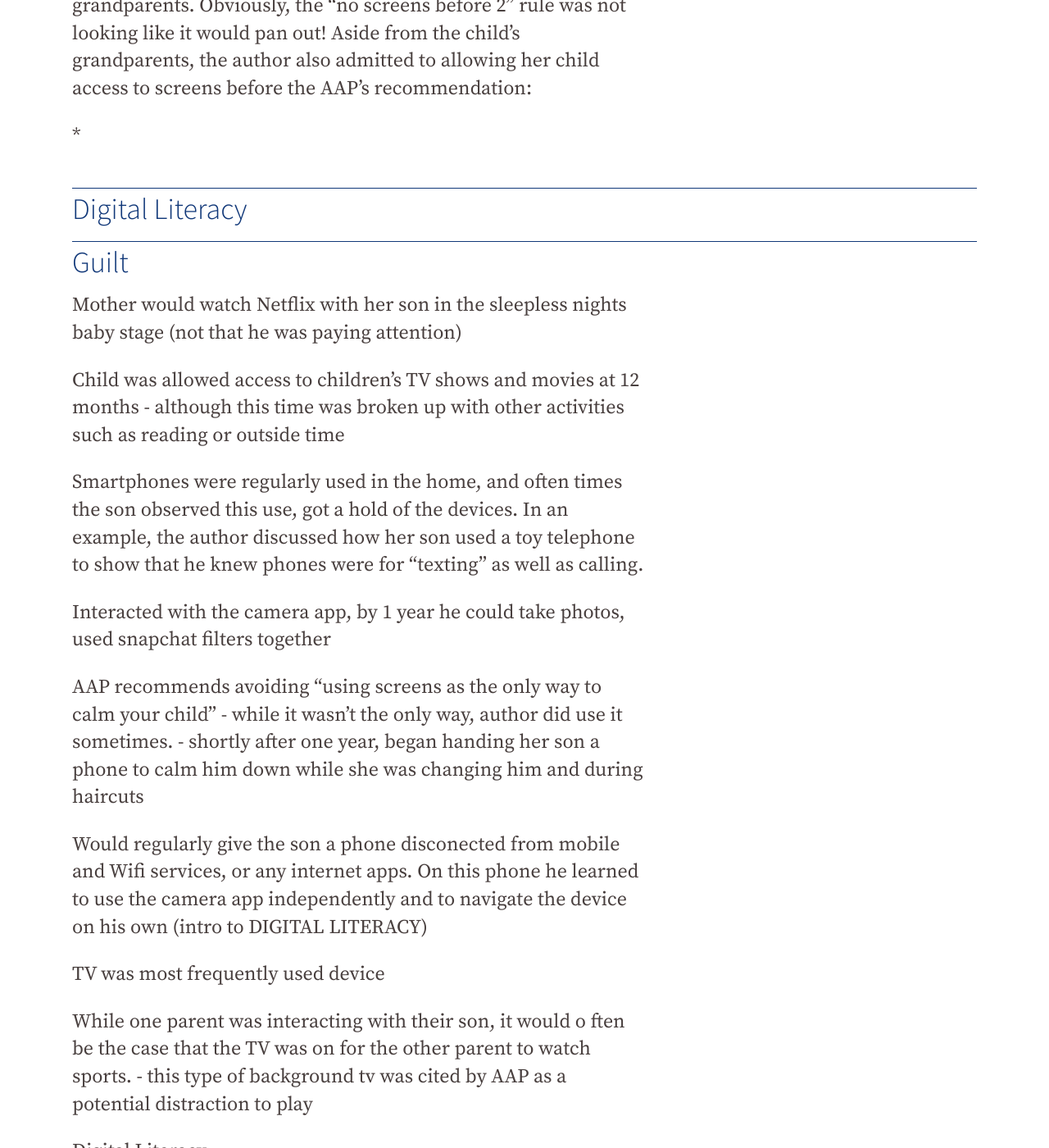
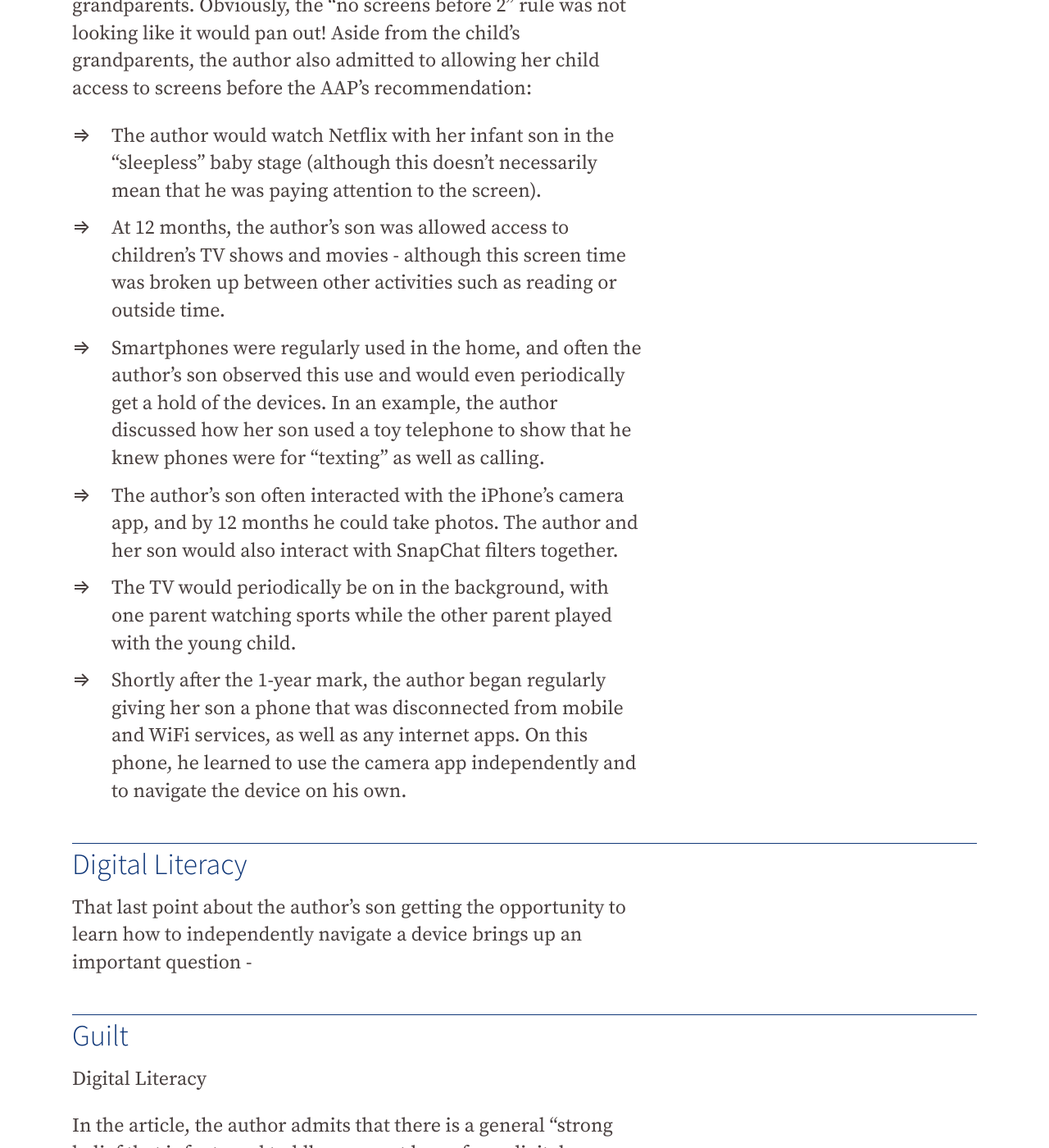
Before and after one commit to famliy-screen-time/familyscreentime.ca, a Jekyll site: the page built from _posts/2020-06-21-no-screens-before-age-2-is-it-possible.md, in a window 1280 px wide and 1400 px high, scrolled down 2613 px. Shown: the whole window at 82% size. Built offline with Jekyll 4.4.1, drawn with Linux system fonts in a browser that asks for light colours; nearby versions of some CDN libraries.

Commit message:
Update Blog “2020-06-21-no-screens-before-age-2-is-it-possible”

```diff
--- a/_posts/2020-06-21-no-screens-before-age-2-is-it-possible.md
+++ b/_posts/2020-06-21-no-screens-before-age-2-is-it-possible.md
@@ -22,37 +22,26 @@ Throughout her son's first 18 months of life, the author noted that she was able
 
 While some AAP recommendations were followed, the author admitted that a larger amount of recommendations did not prove to be realistic in her experience as a 21st century mother, and were less than adhered to. *Quick Note: The author emphasized that her child was born into what they called a "high technology" household, where both parents owned and used screens regularly - and that they did not change their own practices once their son was born.*
 
+
+
 The biggest "rule-breakage" happened when the author's child was 7 months old, and watched a TV program with his grandparents. Obviously, the "no screens before 2" rule was not looking like it would pan out! Aside from the child's grandparents, the author also admitted to allowing her child access to screens before the AAP's recommendation:
 
-*
-
-
-
-
+* The author would watch Netflix with her infant son in the "sleepless" baby stage (although this doesn't necessarily mean that he was paying attention to the screen).
+* At 12 months, the author's son was allowed access to children's TV shows and movies  - although this screen time was broken up between other activities such as reading or outside time.
+* Smartphones were regularly used in the home, and often the author's son observed this use and would even periodically get a hold of the devices. In an example, the author discussed how her son used a toy telephone to show that he knew phones were for "texting" as well as calling.
+* The author's son often interacted with the iPhone's camera app, and by 12 months he could take photos. The author and her son would also interact with SnapChat filters together.
+* The TV would periodically be on in the background, with one parent watching sports while the other parent played with the young child.
+* Shortly after the 1-year mark, the author began regularly giving her son a phone that was disconnected from mobile and WiFi services, as well as any internet apps. On this phone, he learned to use the camera app independently and to navigate the device on his own.
 
 ## Digital Literacy
+
+That last point about the author's son getting the opportunity to learn how to independently navigate a device brings up an important question -
 
 ## Guilt
 
 
 
-Mother would watch Netflix with her son in the sleepless nights baby stage (not that he was paying attention)
 
-Child was allowed access to children's TV shows and movies at 12 months - although this time was broken up with other activities such as reading or outside time
-
-Smartphones were regularly used in the home, and often times the son observed this use, got a hold of the devices. In an example, the author discussed how her son used a toy telephone to show that he knew phones were for "texting" as well as calling.
-
-Interacted with the camera app, by 1 year he could take photos, used snapchat filters together
-
-AAP recommends avoiding "using screens as the only way to calm your child" - while it wasn't the only way, author did use it sometimes.  - shortly after one year, began handing her son a phone to calm him down while she was changing him and during haircuts
-
-Would regularly give the son a phone disconected from mobile and Wifi services, or any internet apps. On this phone he learned to use the camera app independently and to navigate the device on his own (intro to DIGITAL LITERACY)
-
-
-
-TV was most frequently used device
-
-While one parent was interacting with their son, it would o ften be the case that the TV was on for the other parent to watch sports. - this type of background tv was cited by AAP as a potential distraction to play
 
 
 
```
